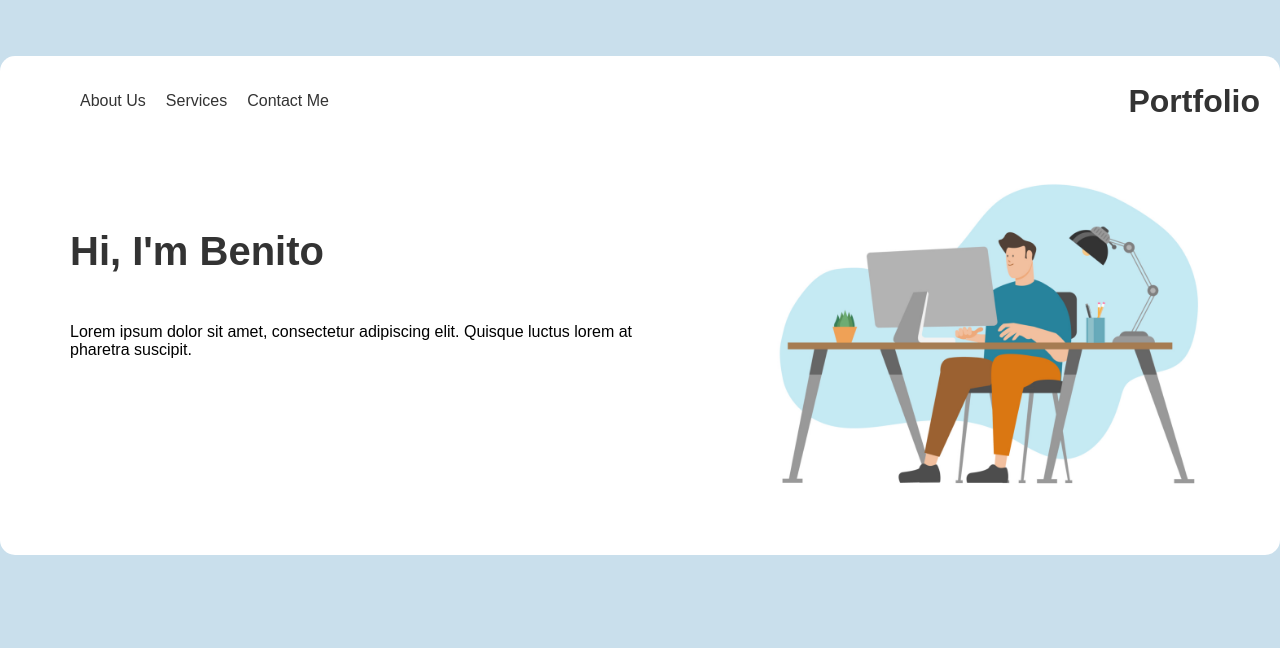
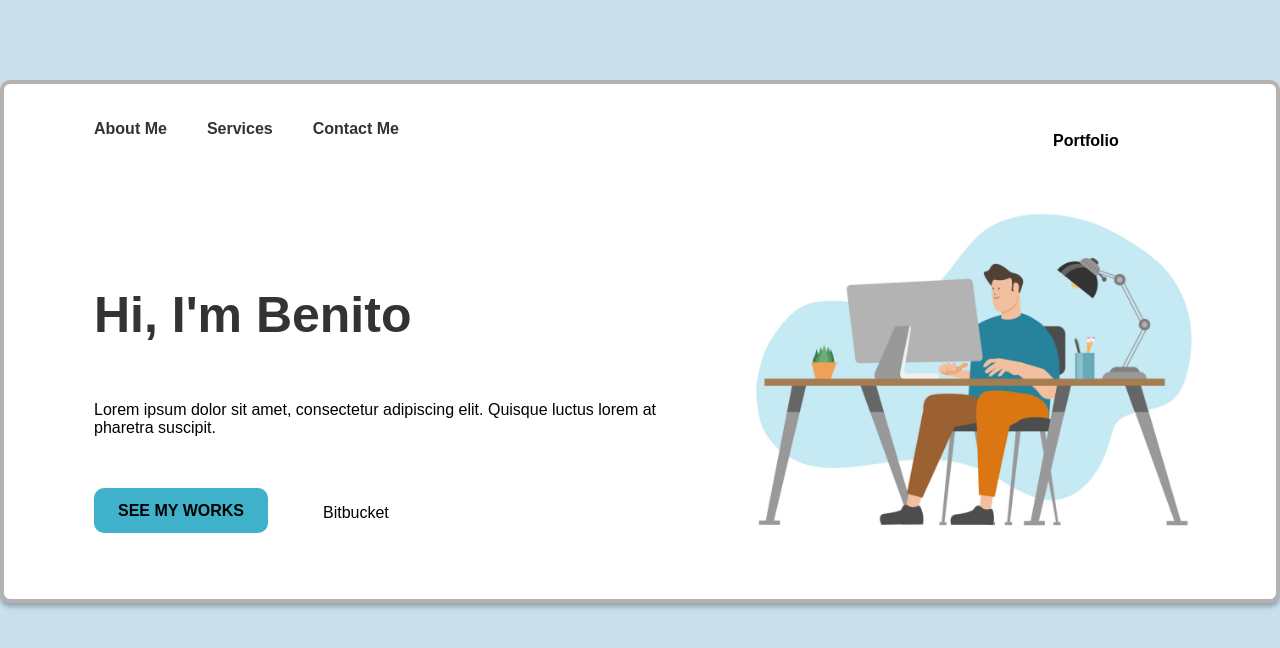
Before and after one commit to Cufita/Professional.Portfolio.BeniDV, a plain HTML site: page index.html in a window 1280 px wide. Drawn offline with Linux system fonts and the light colour scheme.

Commit message:
SegundoCommit

```diff
--- a/index.html
+++ b/index.html
@@ -11,9 +11,9 @@
       <header>
         <nav>
           <ul>
-            <li><a href="#" class="active">About Us</a></li>
-            <li><a href="#">Services</a></li>
-            <li><a href="#">Contact Me</a></li>
+            <li><a href="#" class="nav-link active">About Me</a></li>
+            <li><a href="#" class="nav-link">Services</a></li>
+            <li><a href="#" class="nav-link">Contact Me</a></li>
           </ul>
         </nav>
         <div class="logo">
@@ -27,6 +27,10 @@
             Lorem ipsum dolor sit amet, consectetur adipiscing elit. Quisque
             luctus lorem at pharetra suscipit.
           </p>
+          <div class="btns">
+            <div class="btn-1">SEE MY WORKS</div>
+            <p class="Bitbucket">Bitbucket</p>
+          </div>
         </div>
         <div class="image">
           <img src="./img/image 2.png" alt="" />
--- a/script.js
+++ b/script.js
@@ -5,14 +5,14 @@ document.addEventListener("DOMContentLoaded", function () {
   menuLinks.forEach((link) => {
     link.addEventListener("click", function (event) {
       event.preventDefault();
+      menuLinks.forEach((link) => link.classList.remove("main-active"));
+      this.classList.add("main-active");
       const sectionName = this.textContent.toLowerCase();
       const contentText = getContentText(sectionName);
       animateContent(contentText);
     });
   });
-
   function getContentText(sectionName) {
-    // Aquí puedes definir el contenido para cada sección del menú
     switch (sectionName) {
       case "about us":
         return `
@@ -39,6 +39,18 @@ document.addEventListener("DOMContentLoaded", function () {
     setTimeout(() => {
       contentDiv.innerHTML = contentText;
       contentDiv.style.opacity = "1";
-    }, 500); // El tiempo de transición, puedes ajustarlo según prefieras
+    }, 500);
   }
 });
+
+document.addEventListener("DOMContentLoaded", function () {
+  const menuLinks = document.querySelectorAll(".nav-link");
+
+  menuLinks.forEach((link) => {
+    link.addEventListener("click", function (event) {
+      event.preventDefault();
+      menuLinks.forEach((link) => link.classList.remove("main-active"));
+      this.classList.add("main-active");
+    });
+  });
+});
--- a/style.css
+++ b/style.css
@@ -10,12 +10,14 @@ body {
 }
 
 .container {
-  max-width: 1300px;
-  margin-top: 7vh;
+  max-width: 1350px;
+  margin-top: 10vh;
   background-color: white;
   padding: 20px;
-  border-radius: 15px;
-  box-shadow: #333333;
+  border-radius: 10px;
+  border: 4px solid #b7b2b2;
+  background: #fff;
+  box-shadow: 0px 4px 4px 0px rgba(0, 0, 0, 0.25);
 }
 
 header {
@@ -25,9 +27,18 @@ header {
   padding-bottom: 20px;
 }
 
+.logo {
+  margin-right: 70px;
+  width: 133px;
+  height: 15px;
+}
+
 .logo h1 {
-  color: #333333;
-  margin: 0;
+  color: #000;
+  font-size: 16px;
+  font-style: normal;
+  font-weight: 700;
+  line-height: normal;
 }
 
 nav ul {
@@ -39,13 +50,18 @@ nav li {
   margin-left: 20px;
 }
 
-nav a {
+.nav-link {
   text-decoration: none;
   color: #333333;
+  padding: 5px 10px;
+  border-radius: 15px;
+  font-weight: 700;
 }
 
-nav a:hover {
-  text-decoration: underline;
+.main-active {
+  border-radius: 10px;
+  border: 2.5px solid #40b1ca;
+  box-shadow: 0px 4px 4px 0px rgba(0, 0, 0, 0.25);
 }
 
 main {
@@ -56,15 +72,43 @@ main {
   display: flex;
   flex-direction: column;
   width: 600px;
-  margin: 50px;
+  margin-left: 70px;
+  margin-top: 70px;
 }
 
 h2 {
-  font-size: 40px;
+  font-size: 50px;
   font-style: normal;
   font-weight: 700;
   line-height: normal;
   color: #333333;
+}
+
+.btns {
+  display: flex;
+  flex-direction: row;
+  gap: 55px;
+  margin-top: 35px;
+}
+
+.btn-1 {
+  display: flex;
+  justify-content: center;
+  align-items: center;
+  width: 174px;
+  height: 45px;
+  font-weight: 700;
+  border-radius: 10px;
+  background: #40b1ca;
+  cursor: pointer;
+}
+
+.Bitbucket {
+  display: flex;
+  justify-content: center;
+  align-items: center;
+  cursor: pointer;
+  text-align: center;
 }
 
 .image {
```
Also changed, not shown: Readme.txt (added), 1 other file.
